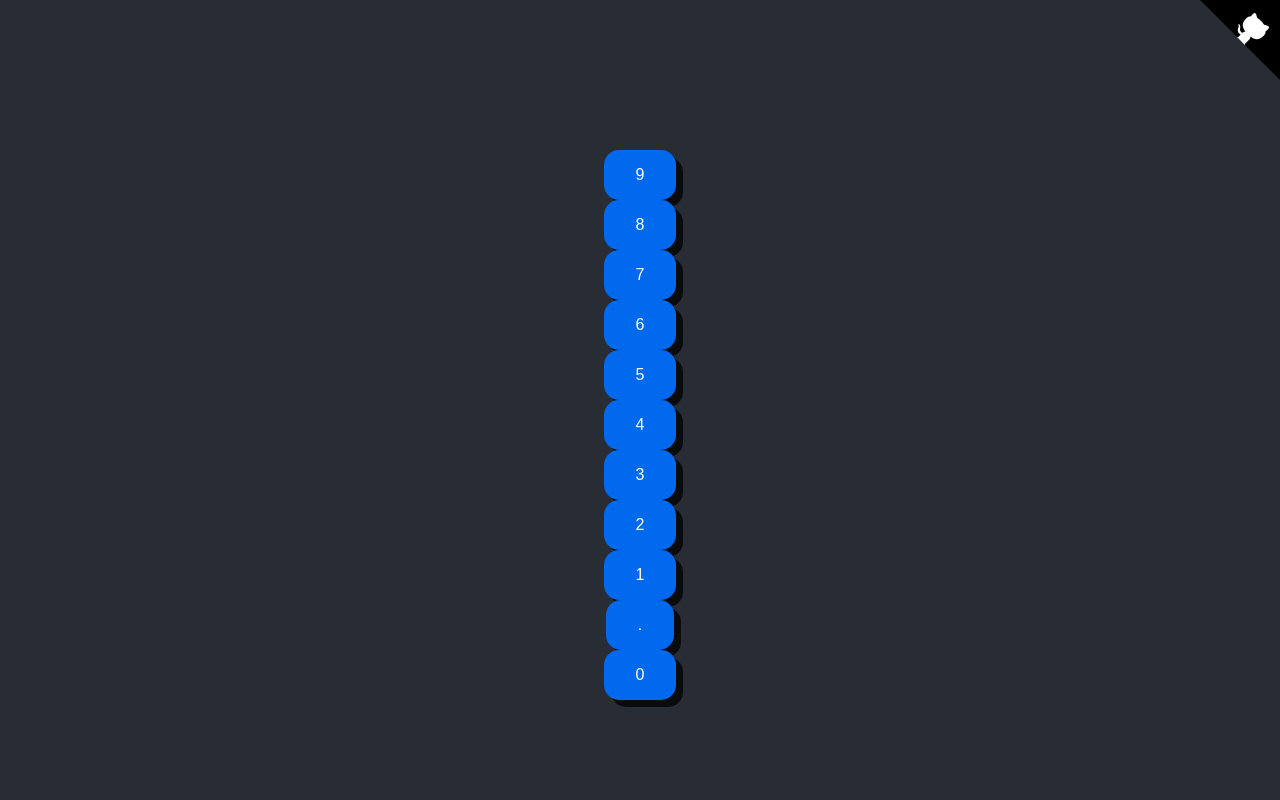
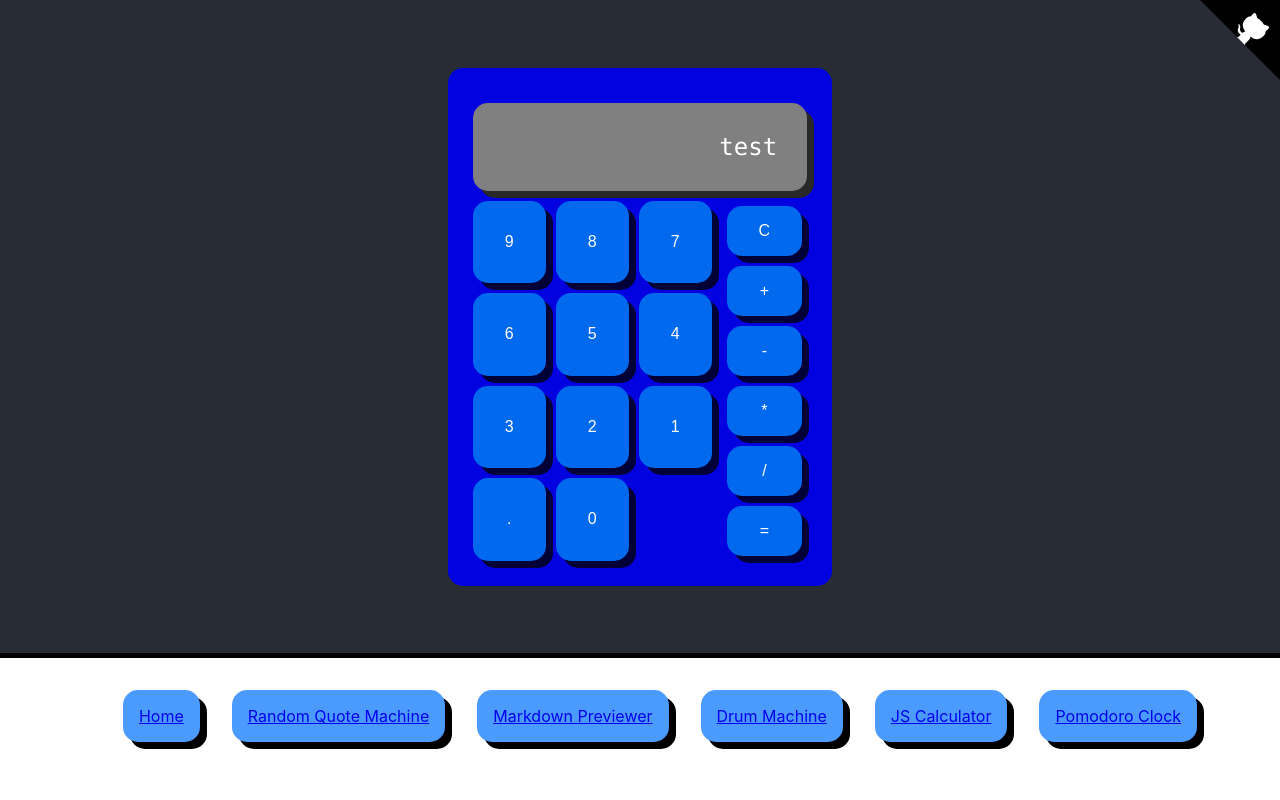
Before and after one commit to chiubaca/fcc-front-end-libs-challenge, a React (Create React App) app: page /js-calculator in a window 1280 px wide. Shown: the top 800 px of the page. Built offline with nearby package versions, Linux system fonts and the light colour scheme.

Commit message:
setup app state and styling

```diff
--- a/src/pages/Calculator/Calculator.scss
+++ b/src/pages/Calculator/Calculator.scss
@@ -1,11 +1,60 @@
-#calculator{
-  div{
-    background-color: #282c34;
-    min-height: 100%;
+#calculator {
+  div#calculator-container {
+    border-radius: 15px;
+    padding: 25px;
+    background-color: #0202e1;
+  }
+
+  button {
+    margin: 0;
+  }
+
+  #display {
+    background-color: grey;
+    border-radius: 15px;
+    box-shadow: 7px 7px 0 0 #282828;
+    padding: 30px;
+    margin: 10px 0 10px 0;
+    text-align: right;
+    font-size: 1.5rem;
+    font-family: consolas, sans-serif;
+  }
+
+  #buttons-container {
     display: flex;
-    flex-direction: column;
-    align-items: center;
-    justify-content: center;
-    color: white;
+
+    #number-container {
+      display: grid;
+      grid-column-gap: 10px;
+      grid-row-gap: 10px;
+      padding-right: 10px;
+
+      #zero { grid-area: "0"; }
+      #one { grid-area: "1"; }
+      #two { grid-area: "2"; }
+      #three { grid-area: "3"; }
+      #four { grid-area: "4"; }
+      #five { grid-area: "5"; }
+      #six { grid-area: "6"; }
+      #seven { grid-area: "7"; }
+      #eight { grid-area: "8"; }
+      #nine { grid-area: "9"; }
+      #decimal { grid-area: "dot"; }
+
+      grid-template-areas:
+        "9 8 7"
+        "6 5 4"
+        "3 2 1"
+        "0 dot .";
+    }
+
+    #function-container {
+      display: flex;
+      flex-direction: column;
+
+      button {
+        margin: 5px;
+      }
+    }
   }
 }
--- a/src/pages/Calculator/index.js
+++ b/src/pages/Calculator/index.js
@@ -2,15 +2,23 @@ import React from "react";
 import "./Calculator.scss";
 
 class Calculator extends React.Component {
-  // constructor(props) {
-  //   super(props);
-  // }
+  constructor(props) {
+    super(props);
+
+    this.state = {
+      inputA: null,
+      inputB: null,
+      function: null,
+      displayValue: "test",
+    };
+  }
 
   render() {
     return (
       <main id="calculator">
         <div id="calculator-container">
-          <div id="display"></div>
+          <div id="display">{this.state.displayValue}</div>
+          <div id="buttons-container">
             <div id="number-container">
               <Number id="nine" value={9} /> <Number id="eight" value={8} />
               <Number id="seven" value={7} />
@@ -29,6 +37,7 @@ class Calculator extends React.Component {
               <Function id="equals" value="=" />
             </div>
           </div>
+        </div>
       </main>
     );
   }
```
Lines whose indentation alone changed are shown as unchanged.
